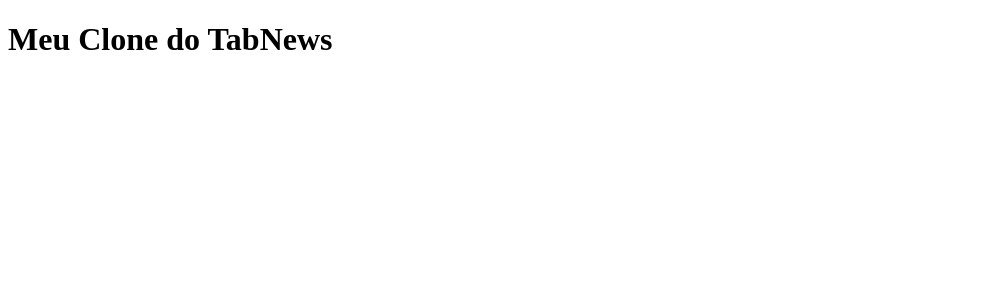
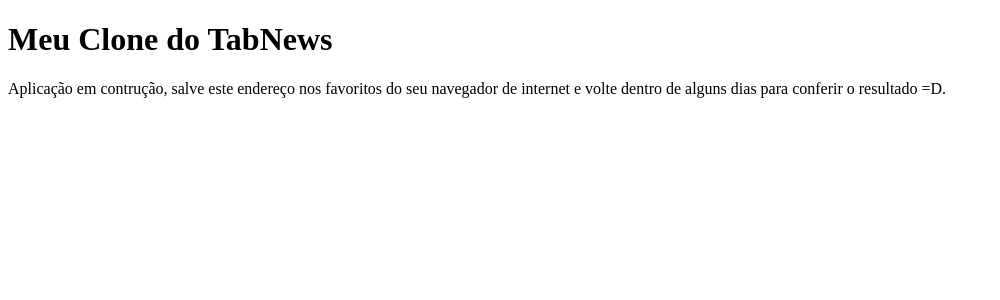
Before and after one commit to ygorevaldt/clone-tabnews, a Next.js app: page / in a window 1280 px wide. Shown: the top 300 px of the page, without its empty margins (0-1000 px from the left). Built offline with nearby package versions, Linux system fonts and the light colour scheme.

Commit message:
adiciona descrição sobre aplicação em construção

```diff
--- a/pages/index.jsx
+++ b/pages/index.jsx
@@ -2,6 +2,11 @@
   return (
     <>
       <h1>Meu Clone do TabNews</h1>
+      <p>
+        Aplicação em contrução, salve este endereço nos favoritos do seu
+        navegador de internet e volte dentro de alguns dias para conferir o
+        resultado =D.
+      </p>
     </>
   );
 }
```
